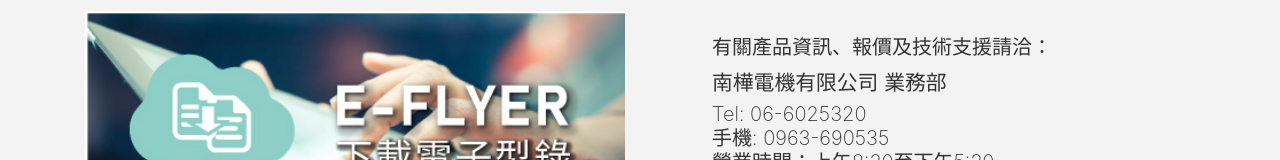
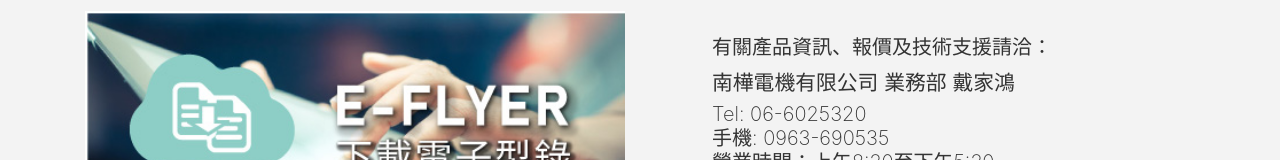
Before and after one commit to Justindays/LandingPage_NTS_tw, a plain HTML site: page index.html in a window 1280 px wide. Shown: the part 6166-6326 px from the top of the page. Drawn offline with nearby package versions, Linux system fonts and the light colour scheme.

Commit message:
增加業務姓名

```diff
--- a/index.html
+++ b/index.html
@@ -953,7 +953,7 @@
           <div class="col-md-6"><a href="http://distributor.meanwell.com/member/marketing/Flyer-NTS_tw.pdf" target="_blank"> <img class="img-fluid d-block mx-auto" src="images/wireframe_25.jpg" width="120%"></a> </div>
           <div class="px-md-5 p-3 col-md-6 d-flex flex-column justify-content-center">
             <h5>有關產品資訊、報價及技術支援請洽：</h5>
-            <h2 class="lead mb-1"><strong>南樺電機有限公司 業務部</strong></h2>
+            <h2 class="lead mb-1"><strong>南樺電機有限公司 業務部 戴家鴻</strong></h2>
             <h5 class="mb-2">Tel: 06-6025320<br>手機: 0963-690535<br>營業時間：上午8:30至下午5:30<br>
             E-mail:<a href="justin.nahua@gmail.com" target="_blank"> justin.nahua@gmail.com</a></h5>
             <div class="row">
```
